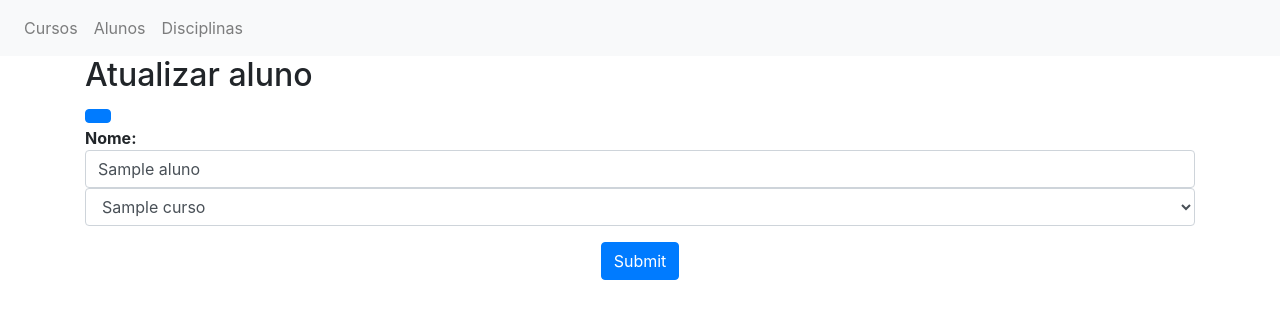
After one commit to Fignocius/frameworks-atividade-2, a Django app: page /alunos/update/1 in a window 1280 px wide. The commit adds this page. Shown: the top 319 px of the page. Run offline with Django 3.2, Linux system fonts and the light colour scheme; tables that the repository leaves empty hold one stand-in row (values such as "Sample post"); some libraries are stand-ins or nearby versions.

Commit message:
Adds alunos all templates

```diff
--- a/frameworks/models.py
+++ b/frameworks/models.py
@@ -11,7 +11,7 @@ from django.db import models
 class Aluno(models.Model):
     nome = models.CharField(max_length=100, blank=True, null=True)
     idcurso = models.ForeignKey('Curso', models.DO_NOTHING, db_column='idCurso', blank=True, null=True)  # Field name made lowercase.
-    disciplinas = models.ManyToManyField('Disciplina', through='AlunoDisciplina')
+    disciplinas = models.ManyToManyField('Disciplina', through='AlunoDisciplina', related_name='disciplinas')
 
     class Meta:
         managed = False
--- /dev/null
+++ b/frameworks/templates/alunos/update.html
@@ -0,0 +1,37 @@
+{% extends 'base.html' %}
+{% block title %}Atualizar aluno{% endblock %}
+{% block content %}
+    <div class="row">
+        <div class="col-lg-12 margin-tb">
+            <div class="pull-left">
+                <h2>Atualizar aluno</h2>
+            </div>
+            <div class="pull-right">
+                <a class="btn btn-primary" href="{% url 'alunos' %}" title="Go back"> <i class="fas fa-backward "></i> </a>
+            </div>
+        </div>
+    </div>
+    <form action="{% url 'alunos-update' aluno.id %}" method="POST" >
+        {% csrf_token %}
+        <div class="row">
+            <div class="col-xs-12 col-sm-12 col-md-12">
+                <div class="form-group">
+                    <strong>Nome:</strong>
+                    <input type="text" name="nome" class="form-control" value="{{ aluno.nome }}" placeholder="Nome">
+                    <select name="idcurso" class="form-control" required>
+                        {% for curso in cursos %}
+                            <option value="{{curso.id}}"
+                            {% if curso.id == aluno.idcurso.id %}
+                                selected="selected"
+                            {% endif %}>{{curso.nome}}</option>
+                        {% endfor %}
+                    </select>
+                </div>
+            </div>
+            <div class="col-xs-12 col-sm-12 col-md-12 text-center">
+                <button type="submit" class="btn btn-primary">Submit</button>
+            </div>
+        </div>
+
+    </form>
+{% endblock %}
--- a/frameworks/templates/base.html
+++ b/frameworks/templates/base.html
@@ -32,5 +32,8 @@
     <script src="https://code.jquery.com/jquery-3.2.1.slim.min.js" integrity="sha384-KJ3o2DKtIkvYIK3UENzmM7KCkRr/rE9/Qpg6aAZGJwFDMVNA/GpGFF93hXpG5KkN" crossorigin="anonymous"></script>
     <script src="https://cdnjs.cloudflare.com/ajax/libs/popper.js/1.12.9/umd/popper.min.js" integrity="sha384-ApNbgh9B+Y1QKtv3Rn7W3mgPxhU9K/ScQsAP7hUibX39j7fakFPskvXusvfa0b4Q" crossorigin="anonymous"></script>
     <script src="https://maxcdn.bootstrapcdn.com/bootstrap/4.0.0/js/bootstrap.min.js" integrity="sha384-JZR6Spejh4U02d8jOt6vLEHfe/JQGiRRSQQxSfFWpi1MquVdAyjUar5+76PVCmYl" crossorigin="anonymous"></script>
+    <!-- Font Awesome JS -->
+    <script defer src="https://use.fontawesome.com/releases/v5.0.13/js/solid.js" integrity="sha384-tzzSw1/Vo+0N5UhStP3bvwWPq+uvzCMfrN1fEFe+xBmv1C/AtVX5K0uZtmcHitFZ" crossorigin="anonymous"></script>
+    <script defer src="https://use.fontawesome.com/releases/v5.0.13/js/fontawesome.js"integrity="sha384-6OIrr52G08NpOFSZdxxz1xdNSndlD4vdcf/q2myIUVO0VsqaGHJsB0RaBE01VTOY" crossorigin="anonymous"></script>
 </body>
 </html>
--- a/frameworks/urls.py
+++ b/frameworks/urls.py
@@ -20,6 +20,10 @@ from . import views
 urlpatterns = [
     path('admin/', admin.site.urls),
     path('alunos/', views.alunosview, name='alunos'),
+    path('alunos/<int:pk>', views.alunoshowview, name='alunos-show'),
+    path('alunos/update/<int:pk>', views.alunoupdateview, name='alunos-update'),
+    path('alunos/create', views.alunocreateview, name='alunos-create'),
+    path('alunos/delete/<int:pk>', views.alunodeleteview, name='alunos-delete'),
     path('cursos/', views.cursosview, name='cursos'),
     path('disciplinas/', views.disciplinasview, name='disciplinas'),
 ]
--- a/frameworks/views.py
+++ b/frameworks/views.py
@@ -1,11 +1,54 @@
-from django.shortcuts import render
+from django.shortcuts import render, redirect, get_object_or_404
+from django.forms import ModelForm
 from .models import *
+
+
+class AlunosForm(ModelForm):
+    class Meta:
+        model = Aluno
+        fields = ['nome', 'idcurso']
 
 
 def alunosview(request):
     queryset = Aluno.objects.all()
     context = {'alunos': queryset}
     return render(request, 'alunos/list.html', context)
+
+
+def alunocreateview(request):
+    form = AlunosForm(request.POST or None)
+    if request.method == 'POST':
+        if form.is_valid():
+            form.save()
+            return redirect('alunos')
+    queryset = Curso.objects.all()
+    context = {'cursos': queryset, 'form': form}
+    return render(request,'alunos/create.html', context)
+
+
+def alunodeleteview(request, pk):
+    aluno = get_object_or_404(Aluno, pk=pk)
+    if request.method == 'POST':
+        aluno.delete()
+    return redirect('alunos')
+
+
+def alunoupdateview(request, pk):
+    aluno = get_object_or_404(Aluno, pk=pk)
+    cursos = Curso.objects.all()
+    context = {'aluno': aluno, 'cursos': cursos}
+    if request.method == 'POST':
+        form = AlunosForm(request.POST or None, instance=aluno)
+        if form.is_valid():
+            form.save()
+            return redirect('alunos')
+    return render(request, 'alunos/update.html', context)
+
+
+def alunoshowview(request, pk):
+    queryset = get_object_or_404(Aluno, pk=pk)
+    context = {'aluno': queryset}
+    return render(request, 'alunos/show.html', context)
 
 
 def cursosview(request):
```
Also changed, not shown: frameworks/templates/alunos/create.html (added, +34 -0 lines), frameworks/templates/alunos/list.html (+5 -5 lines), frameworks/templates/alunos/show.html (added, +51 -0 lines).
